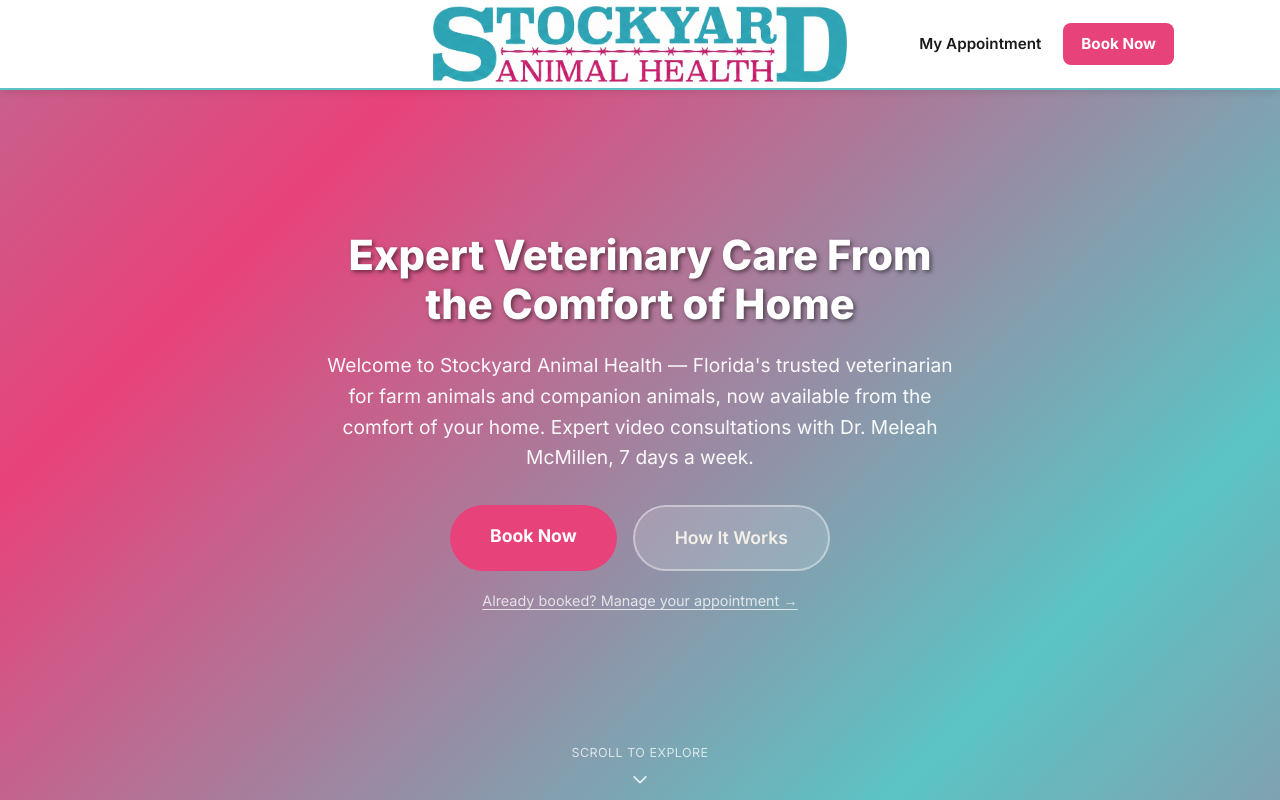
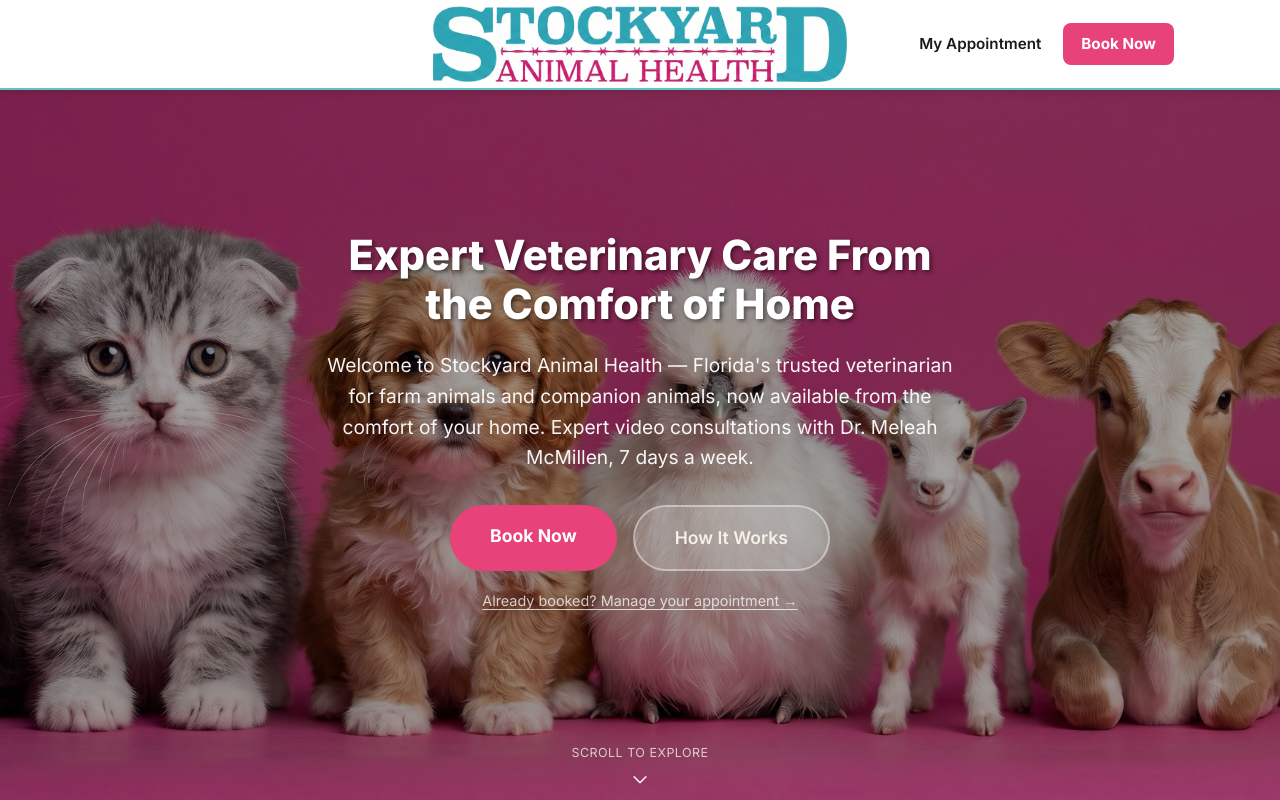
Before and after one commit to tkg375/stockyard-app, a Next.js app: page / in a window 1280 px wide. Shown: the top 800 px of the page. Built offline with nearby package versions, Linux system fonts and the light colour scheme; no server answers.

Commit message:
Add animal photo hero background with dark overlay for legibility
Replaces the animated color gradient with a static photo background
(cat/dog/chick/goat/calf lineup) and a simple dark overlay to keep the
hero text readable.

```diff
--- a/src/app/globals.css
+++ b/src/app/globals.css
@@ -308,12 +308,6 @@
 .btn-success:hover { background: #218838; }
 .btn-full { width: 100%; display: block; }
 
-@keyframes hero-gradient {
-  0%   { background-position: 0% 50%; }
-  50%  { background-position: 100% 50%; }
-  100% { background-position: 0% 50%; }
-}
-
 /* Hero */
 .hero {
   position: relative;
@@ -321,9 +315,12 @@
   display: flex;
   flex-direction: column;
   justify-content: space-between;
-  background: linear-gradient(135deg, #2a8a8a 0%, #5BC4C4 25%, #E8427A 55%, #5BC4C4 75%, #E8427A 100%);
-  background-size: 300% 300%;
-  animation: hero-gradient 12s ease infinite;
+  background-image:
+    linear-gradient(rgba(0,0,0,0.35), rgba(0,0,0,0.35)),
+    url('/hero-animals.jpg');
+  background-size: cover, cover;
+  background-position: center, center 30%;
+  background-repeat: no-repeat, no-repeat;
   min-height: calc(100vh - var(--nav-h));
   min-height: calc(100svh - var(--nav-h));
 }
```
Also changed, not shown: public/hero-animals.jpg (added).
